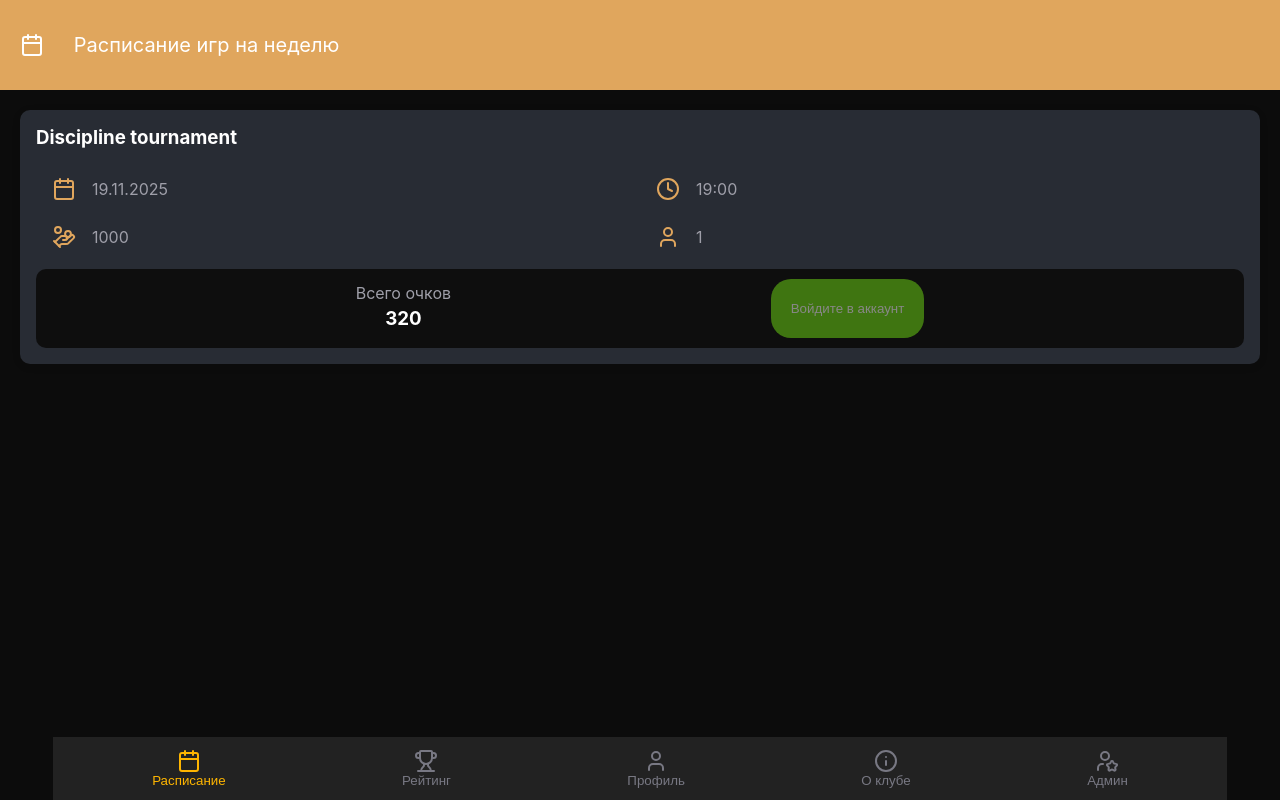
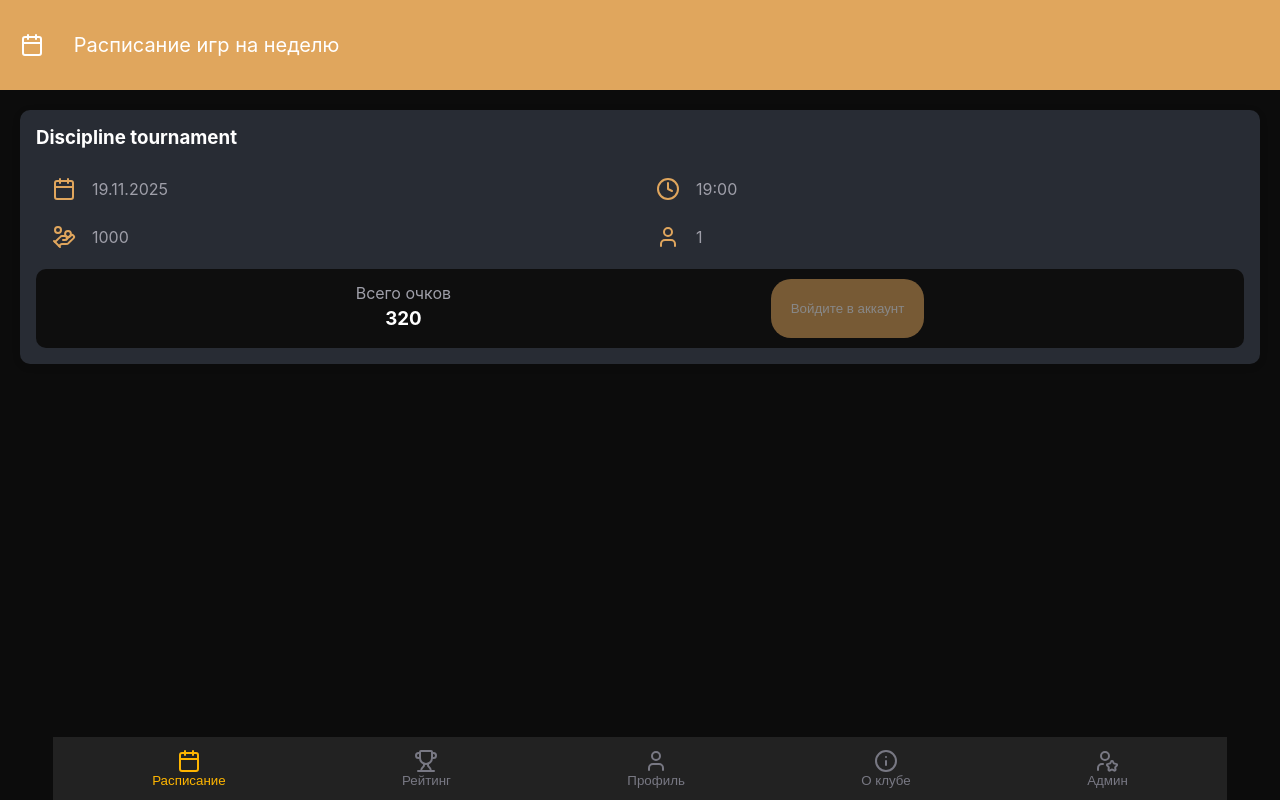
Before and after one commit to klu4vanya/PrideCRM, a React (Create React App) app in the folder crm-pride/: page /#/ in a window 1280 px wide. Built offline with nearby package versions, Linux system fonts and the light colour scheme; no server answers.

Commit message:
design changes

```diff
--- a/crm-pride/src/pages/Schedule.tsx
+++ b/crm-pride/src/pages/Schedule.tsx
@@ -297,7 +297,7 @@ const Schedule: React.FC = () => {
                   onClick={handleRegistration(game.game_id, userRegistered)}
                   disabled={isLoading || !currentUser}
                   style={{
-                    background: userRegistered ?  "rgb(249, 79, 0)" : "#71dc14",
+                    background: userRegistered ?  "#d07405" : "#E0A65D",
                     opacity: !currentUser ? 0.5 : 1
                   }}
                 >
```
